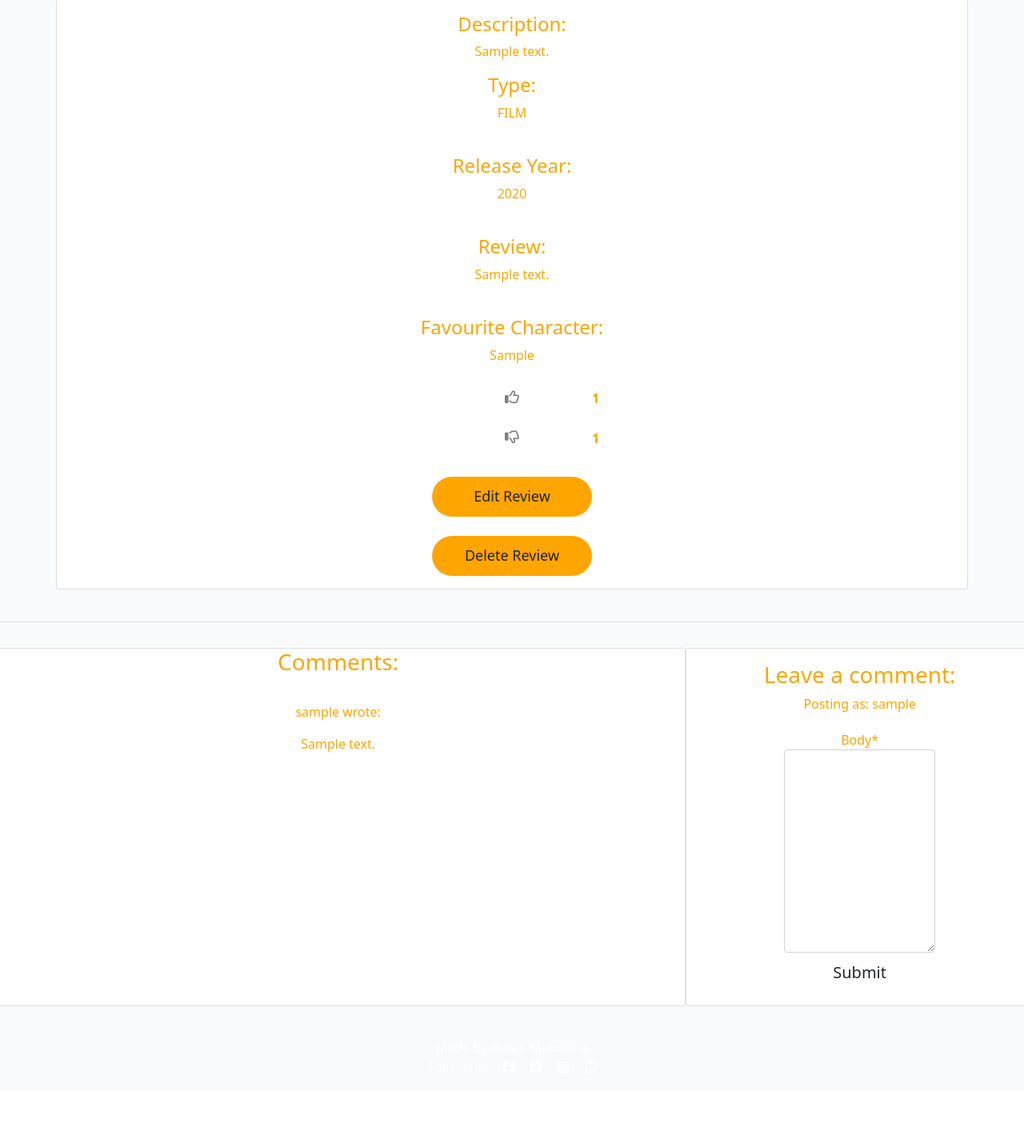
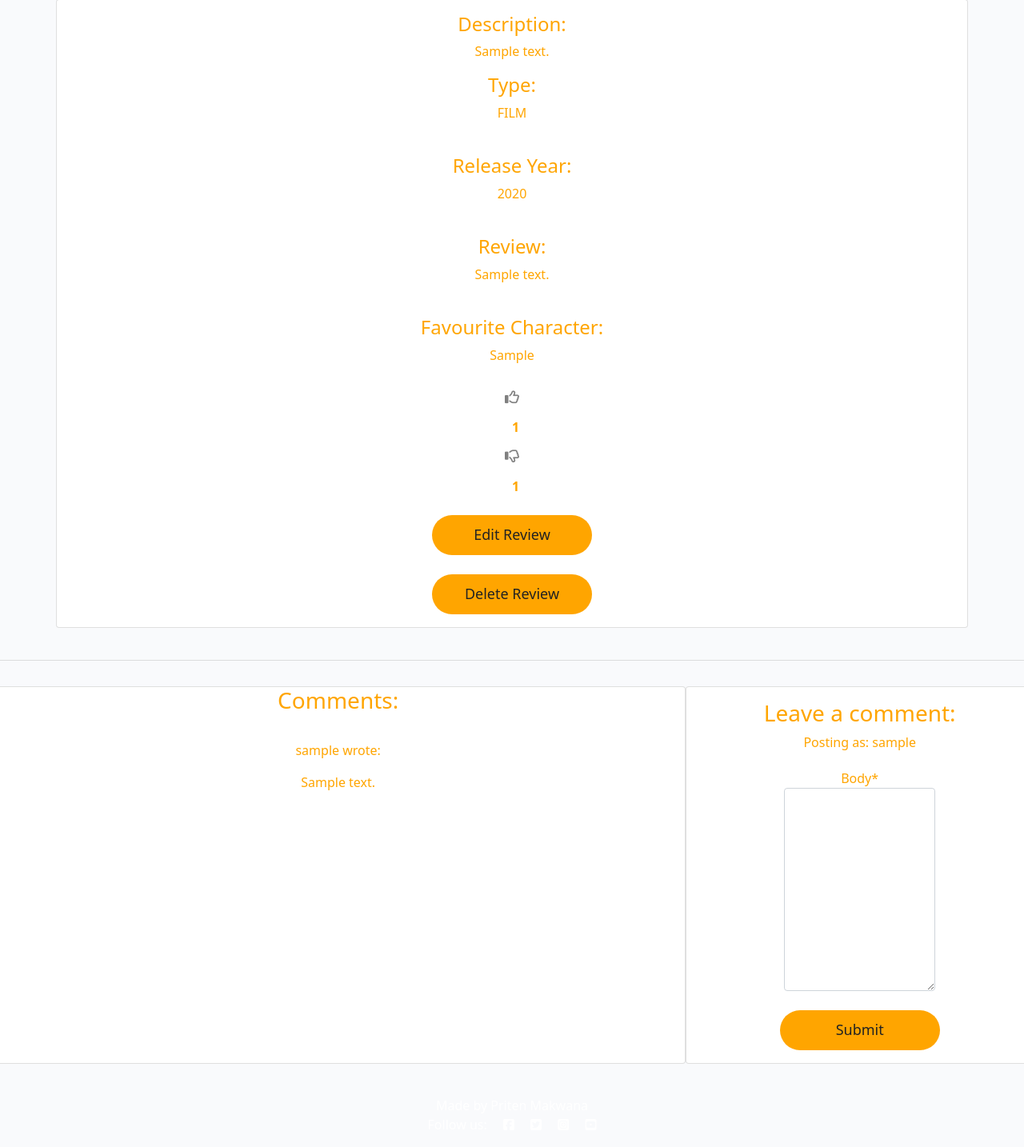
Before and after one commit to PritenMakwana44/unfiltered-anime, a Django app: a page that uses templates/review_detail.html in a window 1280 px wide. Shown: the part 281-1715 px from the top of the page at 80% size. Before the commit the page ends 1539 px from the top, so only its background shows below. Run offline with Django 3.2, Linux system fonts and the light colour scheme; a user stored in the database is signed in; tables that the repository leaves empty hold one stand-in row (values such as "Sample post"); some libraries are stand-ins or nearby versions.

Commit message:
review detail icon fix

```diff
--- a/reviews/admin.py
+++ b/reviews/admin.py
@@ -1,6 +1,8 @@
 from django.contrib import admin
 from .models import Review, Comments, WatchLater
 from django_summernote.admin import SummernoteModelAdmin
+
+
 
 
 @admin.register(Review)
--- a/static/css/style.css
+++ b/static/css/style.css
@@ -108,10 +108,54 @@ hr {
     text-decoration: underline;
 }
 
+.btn {
+    display: inline-block;
+    outline: 0;
+    border: none;
+    cursor: pointer;
+    padding: 0 24px;
+    border-radius: 50px;
+    min-width: 200px;
+    height: 50px;
+    font-size: 18px;
+    background-color: orange;
+    font-weight: 500;
+    color: #222;
+
+
+}
+
+
+.btn:hover {
+    display: inline-block;
+    outline: 0;
+    border: none;
+    cursor: pointer;
+    padding: 0 24px;
+    border-radius: 50px;
+    min-width: 200px;
+    height: 50px;
+    font-size: 18px;
+    background-color: grey;
+    font-weight: 500;
+    color: #222;
+
+
+}
+
+
+
+
+
+
+
+
+
 .btn-upvotes {
     color: grey;
     border: none;
     background: transparent;
+    padding: -50%;
 }
 
 .btn-upvotes:hover,
@@ -151,20 +195,9 @@ hr {
 
 }
 
-.rev-det-1 {
-    margin: 0;
-    padding: 0;
-    border: none;
-    letter-spacing: -50px;
-
-}
 
 
+.votes-number {
 
-.rev-det-3{
-    margin: 0;
-    padding: 0;
-    border: none;
-    letter-spacing: -50px;
-
+    margin: 50%;
 }
--- a/templates/account/base.html
+++ b/templates/account/base.html
@@ -25,7 +25,6 @@
       <strong>Menu:</strong>
       <ul>
         {% if user.is_authenticated %}
-        <li><a href="{% url 'account_email' %}">Change E-mail</a></li>
         <li><a href="{% url 'account_logout' %}">Sign Out</a></li>
         {% else %}
         <li><a href="{% url 'account_login' %}">Sign In</a></li>
--- a/templates/account/logout.html
+++ b/templates/account/logout.html
@@ -1,4 +1,4 @@
-{% extends "account/base.html" %}
+{% extends "base.html" %}
 
 {% load i18n %}
 
--- a/templates/account/signup.html
+++ b/templates/account/signup.html
@@ -1,4 +1,4 @@
-{% extends "account/base.html" %}
+{% extends "base.html" %}
 
 {% load i18n %}
 
--- a/templates/account/signup_closed.html
+++ b/templates/account/signup_closed.html
@@ -1,4 +1,4 @@
-{% extends "account/base.html" %}
+{% extends "base.html" %}
 
 {% load i18n %}
 
--- a/templates/review_detail.html
+++ b/templates/review_detail.html
@@ -55,7 +55,7 @@
                     {{ review.fav_character | safe }}
                 </p>
 
-            <span class="rev-det-1">
+            <div class="votes-div">
                 <strong>
                     {% if user.is_authenticated %}
                     <form class="d-inline" action="{% url 'review_upvotes' review.slug %}" method="POST">
@@ -71,12 +71,12 @@
                     {% else %}
                     <span class="text-secondary"><i class="fa-regular fa-thumbs-up"></i></span>
                     {% endif %}
-                    <span> {{ review.number_of_upvotes }} </span>
+                    <span class="votes-number"> {{ review.number_of_upvotes }} </span>
                 </strong>
 
-            </span>
+
             <br>
-            <span class="rev-det-3">
+
                 <strong>
                 {% if user.is_authenticated %}
                 <form class="d-inline" action="{% url 'review_downvotes' review.slug %}" method="POST">
@@ -92,10 +92,10 @@
                 {% else %}
                 <span><i class="fa-regular fa-thumbs-down"></i></span>
                 {% endif %}
-                <span> {{ review.number_of_downvotes }} </span>
+                <span class="votes-number"> {{ review.number_of_downvotes }} </span>
                 </strong>
 
-            </span>
+            </div>
 
 
                 <div class="row mt-4">
@@ -157,6 +157,7 @@
             <form method="post" style="margin-top: 1.3em;">
                 {{ comment_form | crispy }}
                 {% csrf_token %}
+                <br>
                 <button type="submit" class="btn btn-signup btn-lg">Submit</button>
             </form>
             {% endif %}
```
